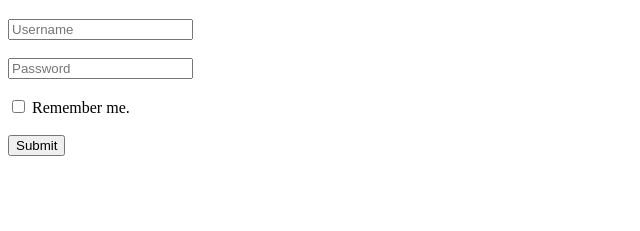
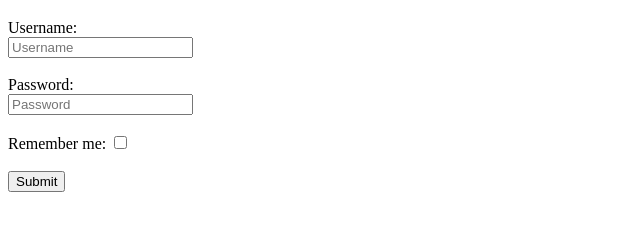
Before and after one commit to acciojob/remember-me-login-form-vamshithallapalli, a website: page main.html in a window 1280 px wide. Shown: the part 61-292 px from the top of the page, without its empty margins (0-640 px from the left). Drawn offline with Linux system fonts and the light colour scheme.

Commit message:
created a submission

```diff
--- a/main.html
+++ b/main.html
@@ -7,15 +7,18 @@
 </head>
 
 <body>
-	<!-- the entire body must be written by student -->
 	 <h1>Login Form</h1>
 
   <form id="loginForm">
+    <label for="username">Username:</label><br>
     <input type="text" id="username" placeholder="Username"><br><br>
+
+    <label for="password">Password:</label><br>
     <input type="password" id="password" placeholder="Password"><br><br>
-    <label>
-      <input type="checkbox" id="checkbox"> Remember me.
-    </label><br><br>
+
+    <label for="checkbox">Remember me:</label>
+    <input type="checkbox" id="checkbox"><br><br>
+
     <input type="submit" id="submit" value="Submit">
   </form>
 
```
